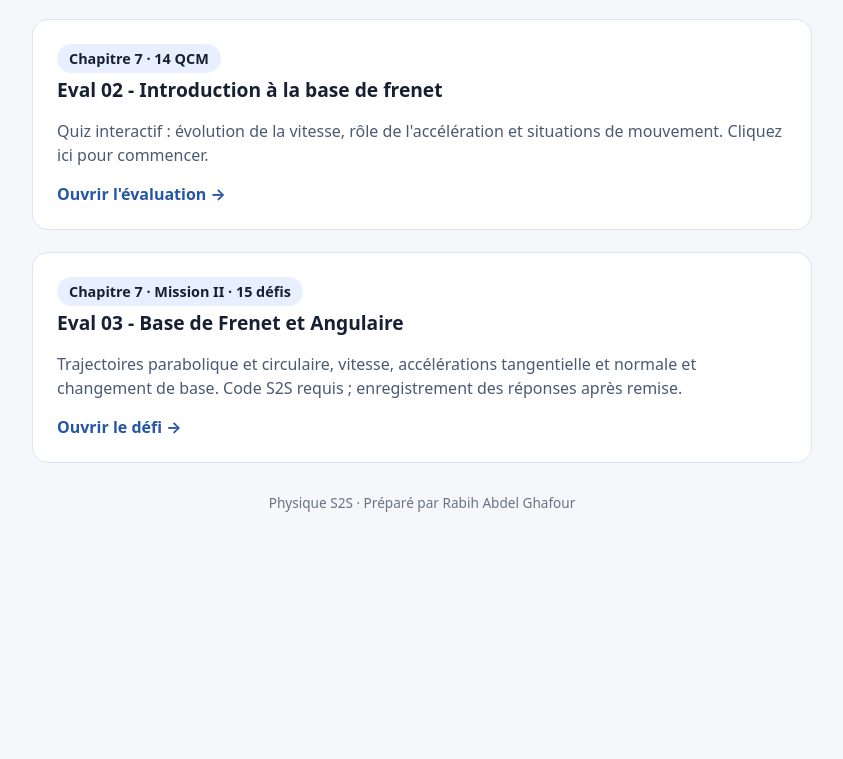
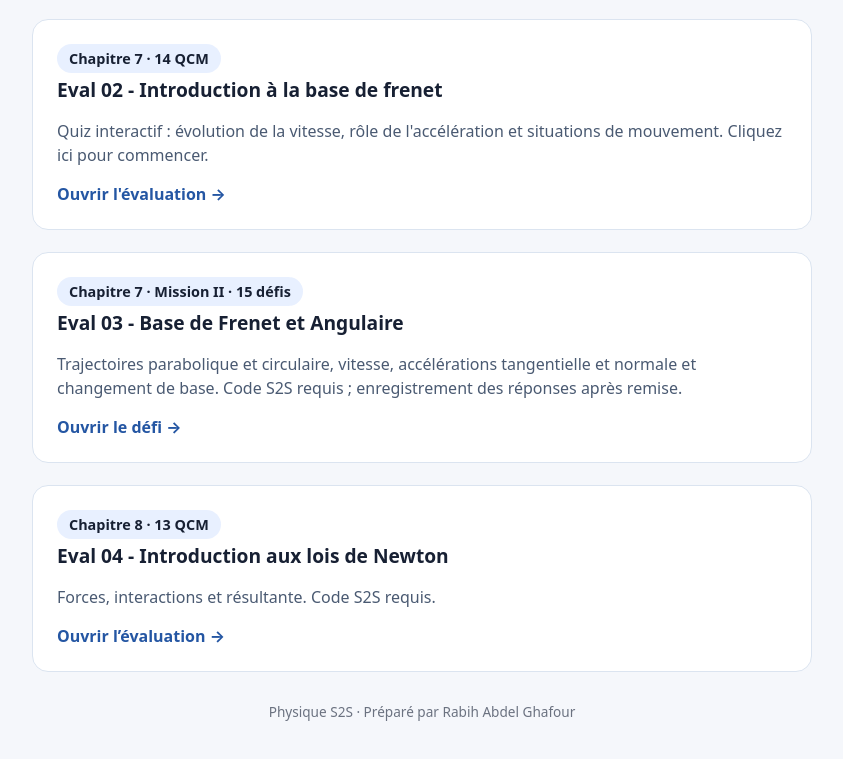
Before and after one commit to mrrabeagithub/Physique-S2S-2027, a plain HTML site: page Evaluations Digitales/index.html in a window 1280 px wide. Shown: the part 515-1274 px from the top of the page, without its empty margins (218-1061 px from the left). Before the commit the page ends 1067 px from the top, so only its background shows below. Drawn offline with Linux system fonts and the light colour scheme.

Commit message:
List Eval 04 on S2S student evaluation index

```diff
--- a/Evaluations Digitales/index.html
+++ b/Evaluations Digitales/index.html
@@ -45,6 +45,7 @@ footer{font-size:.85rem;color:#6b7280;text-align:center;margin-top:30px}
 <p>Trajectoires parabolique et circulaire, vitesse, accélérations tangentielle et normale et changement de base. Code S2S requis ; enregistrement des réponses après remise.</p>
 <strong>Ouvrir le défi →</strong>
 </a>
+<a class="card" href="./Eval_04_Introduction_aux_lois_de_Newton.html"><span class="tag">Chapitre 8 · 13 QCM</span><h2>Eval 04 - Introduction aux lois de Newton</h2><p>Forces, interactions et résultante. Code S2S requis.</p><strong>Ouvrir l’évaluation →</strong></a>
 <footer>Physique S2S · Préparé par Rabih Abdel Ghafour</footer>
 </main>
 </body>
```
